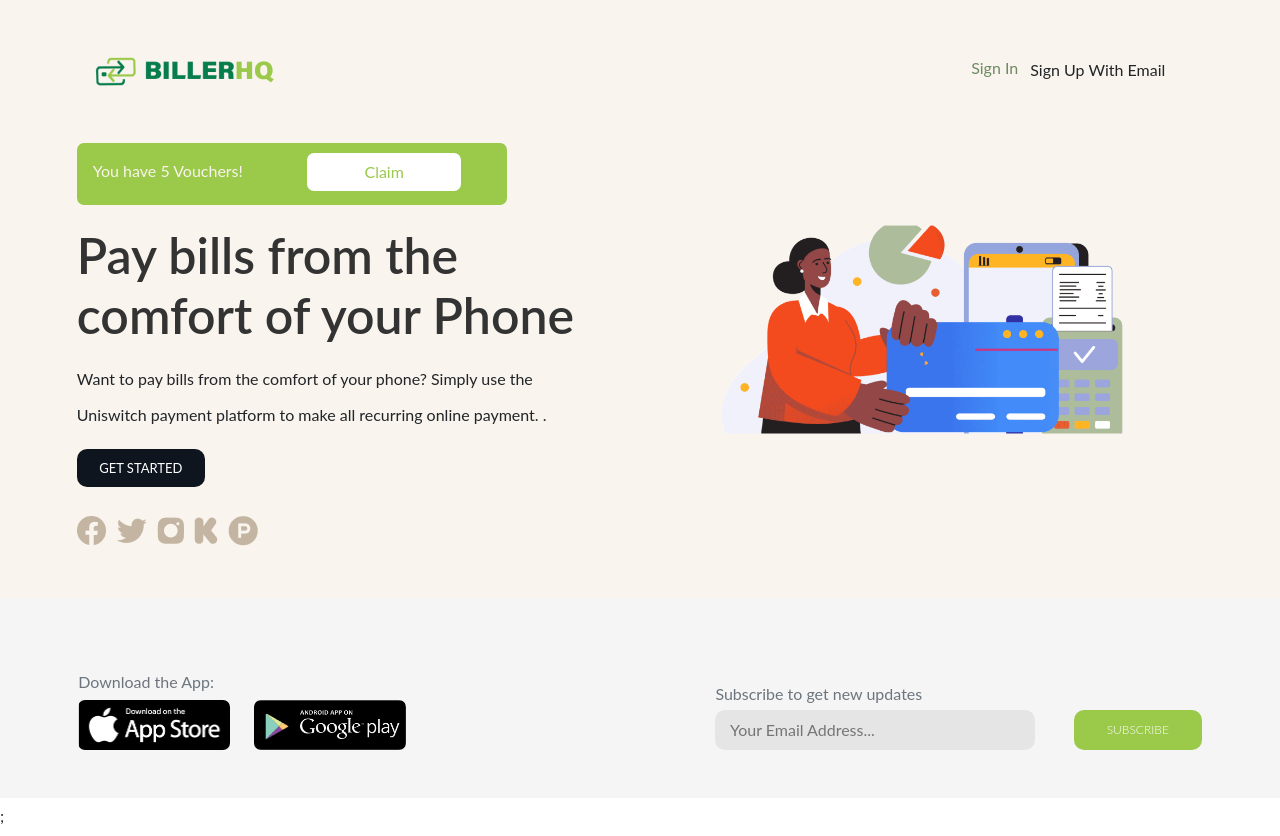
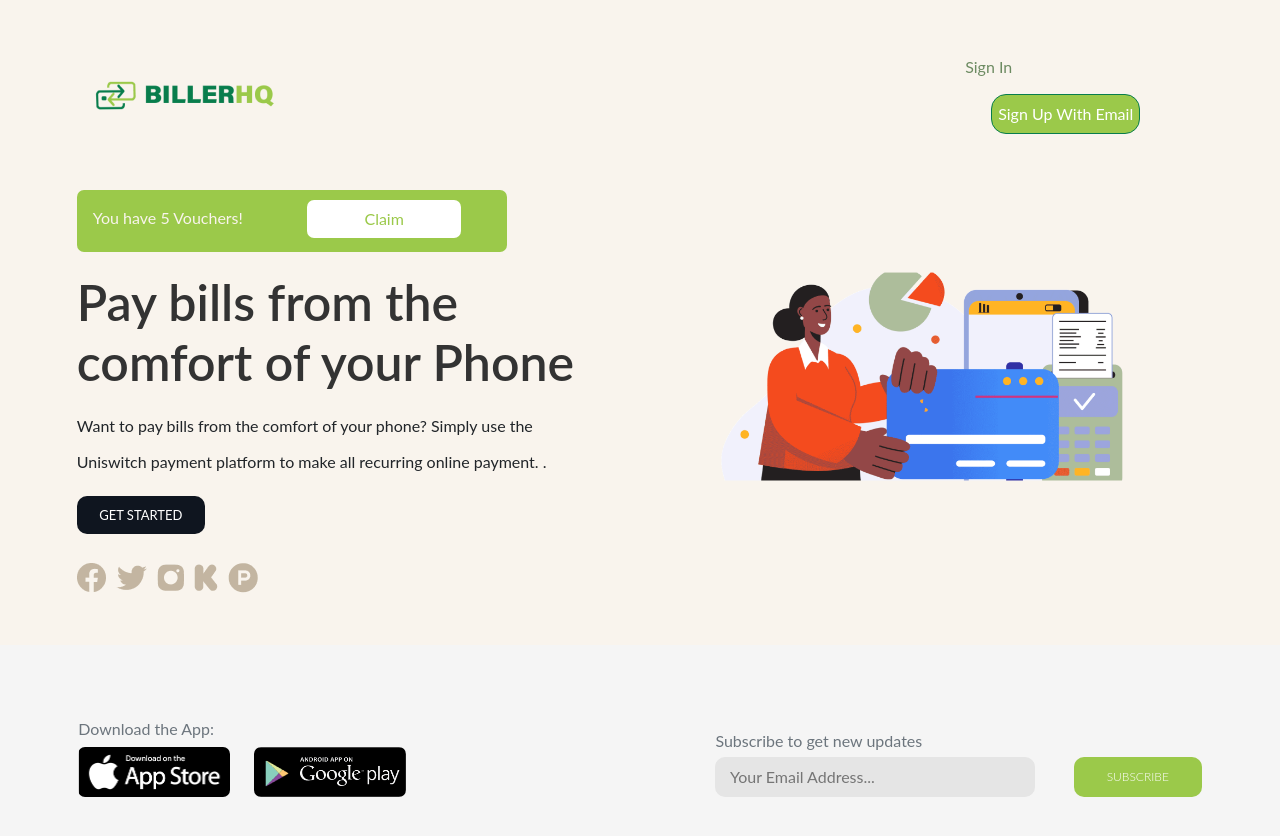
Before and after one commit to yewande-hassan/billerhq, a Next.js app: page / in a window 1280 px wide. Shown: the top 836 px of the page. Built offline with nearby package versions, Linux system fonts and the light colour scheme.

Commit message:
uodated changed

```diff
--- a/pages/LandingPage/navbar.js
+++ b/pages/LandingPage/navbar.js
@@ -2,38 +2,25 @@ import React, { useState } from "react";
 import Logo from "../../public/images/billerHQ-logo.png";
 import Link from "next/link";
 import HomePage from "../../styles/homePage.module.css";
-import SignUp from "../signUp";
-// import SignInModal from "styles/signInModal.module 2.css";
 import SignInModal from "../../styles/signInModal.module.css";
-// import SignIn from "../signIn";
-// modal
-
 import Button from "react-bootstrap/Button";
 import Modal from "react-bootstrap/Modal";
 
 export default function navbar() {
-  // const values = [true, "sm-down", "md-down", "lg-down", "xl-down", "xxl-down"];
   const [fullscreen, setFullscreen] = useState(true);
   const [show, setShow] = useState(false);
-
   const [fullscreenSigUp, setFullscreenSigUp] = useState(true);
-  const [signup, setSignup] = useState(true);
-
-  // const [display, setDisplay] = useState(false);
+  const [signup, setSignup] = useState(false);
 
   function handleShow(breakpoint) {
     setFullscreen(breakpoint);
     setShow(true);
   }
-  function handleClose(breakpoint) {
-    setFullscreen(breakpoint);
-    setDisplay(true);
+  function handleShow2(breakpoint) {
+    setFullscreenSigUp(breakpoint);
+    setSignup(true);
   }
-  // const [show, setShow] = useState(false);
 
-  // const handleClose = () => setShow(false);
-  // const handleShow = () => setShow(true);
-  // }
   return (
     <div>
       <nav className="navbar navbar-expand-lg py-5">
@@ -58,30 +45,24 @@ export default function navbar() {
           </button>
           <div className="collapse navbar-collapse" id="navbarNavAltMarkup">
             <div className={`"navbar-nav" ${HomePage.signInSignUp}`}>
-              {/* modal signin */}
-              {/* <Link
-                className={`"nav-link active" ${HomePage.signInButton}`}
-                aria-current="page"
-                href="#"
-                _hover={{ textDecor: "none" }}
-              >
-                <button onClick={() => setShow(true)}>Sign In</button>
-              </Link> */}
-              <Button
+              <button
                 className={` "me-2 mb-2 b" ${SignInModal.signInNavButton}`}
-                onClick={() => handleShow("")}
+                onClick={() => {
+                  console.log("signin");
+                  handleShow("");
+                }}
               >
                 Sign In
-              </Button>
+              </button>
               <Modal
                 show={show}
                 fullscreen={fullscreen}
-                onHide={() => setShow(false)}
+                onHide={() => {
+                  console.log("hide");
+                  setShow(false);
+                }}
                 className={`${SignInModal.modalContent}`}
               >
-                {/* <Modal.Header closeButton> */}
-                {/* <Modal.Title></Modal.Title> */}
-                {/* </Modal.Header> */}
                 <Modal.Body className={`${SignInModal.modalBody}`}>
                   <div className={``}>
                     <div
@@ -123,7 +104,7 @@ export default function navbar() {
                       <button
                         className={`${SignInModal.signInModalButton} ${SignInModal.otherElements}`}
                       >
-                        Sign In
+                        <a href="/dashboard">Sign In</a>
                       </button>
                       <p className="text-center justify-content-center">
                         <Link href="/signUp">
@@ -134,30 +115,26 @@ export default function navbar() {
                   </div>
                 </Modal.Body>
               </Modal>
-              {/* modal signup */}
-              {/* <Link class={`nav-link ps-3 `} href="#">
-                <button className={`${HomePage.signUpButton}`}>
-                  Sign Up With Email
-                </button>
-              </Link> */}
-              <Link
-                href=""
+
+              <button
                 className={` "me-2 mb-2 b" ${SignInModal.signUpNavButton}`}
-                onClick={() => handleClose("")}
+                onClick={() => {
+                  console.log("hello");
+                  handleShow2("");
+                }}
               >
                 Sign Up With Email
-              </Link>
+              </button>
               <Modal
                 signup={signup}
                 fullscreenSigUp={fullscreenSigUp}
-                onHide={() => setSignup(false)}
+                onHide={() => {
+                  console.log("hidden");
+                  setSignup(false);
+                }}
                 className={`${SignInModal.modalContent}`}
               >
-                <Modal
-                  show={show}
-                  onHide={() => setSignup(false)}
-                  animation={false}
-                >
+                <Modal.Body>
                   <div
                     className={` container-fluid ${SignInModal.signInModal}`}
                   >
@@ -238,33 +215,12 @@ export default function navbar() {
                       <Link href="/signIn">Sign In</Link>
                     </p>
                   </div>
-                </Modal>
+                </Modal.Body>
               </Modal>
             </div>
-            {/* <SignIn /> */}
           </div>
         </div>
       </nav>
-      {/* <div
-        className={` d-flex justify-content-between ${HomePage.home_page_nav}`}
-      >
-        <div>
-          <Link className="navbar-brand" href="/">
-            <img src={Logo.src} alt="biller-logo" className="logo" />
-          </Link>
-        </div>
-        <div className={`"d-flex"`}>
-          <Link className={`${HomePage.signInButton}`} href="/signIn">
-            Sign in
-          </Link>
-
-          <Link href="/signUp">
-            <button className={` btn ${HomePage.signUpButton}`}>
-              Sign Up With Email
-            </button>
-          </Link>
-        </div>
-      </div> */}
     </div>
   );
 }
--- a/styles/signInModal.module.css
+++ b/styles/signInModal.module.css
@@ -31,6 +31,8 @@
   background-color: #9bc94a;
   border: 1px solid #087d4c;
   border-radius: 15px;
+  color: #fff;
+  margin-left: 2rem;
 }
 .signUplabelsEmail {
   /* margin-right: ; */
```
Also changed, not shown: pages/signIn.js (+6 -68 lines).
